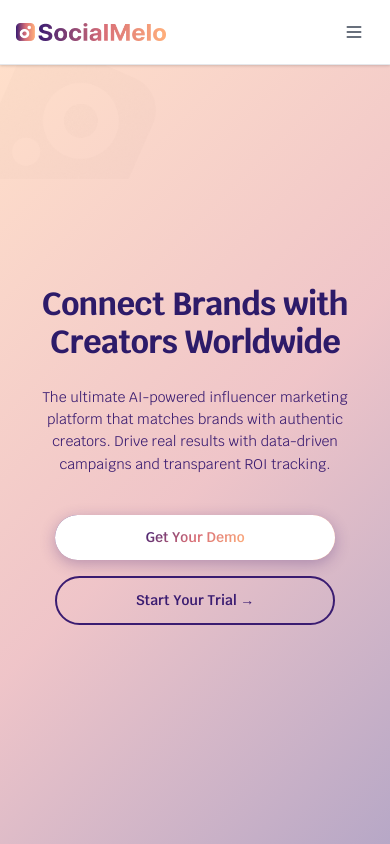
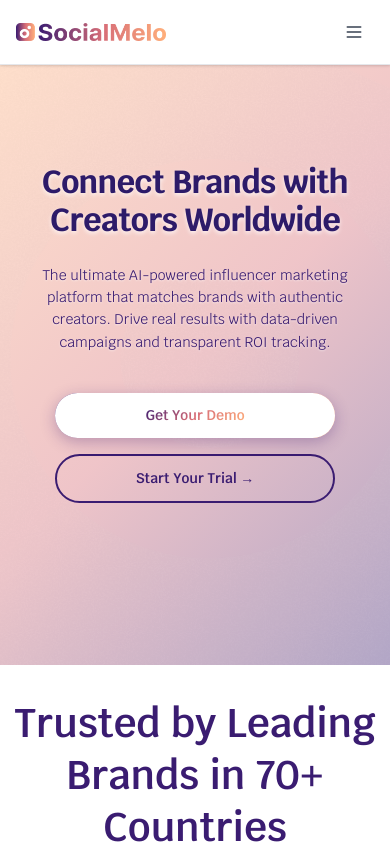
Before and after one commit to A8IK/socialMelo, a React (Vite) app: page / in a window 390 px wide. Shown: the top 844 px of the page. Built offline with nearby package versions, Linux system fonts and the light colour scheme.

Commit message:
fix: Fixed 4 section responsiveness and link some of page and routing.

```diff
--- a/src/components/FixMeeting.css
+++ b/src/components/FixMeeting.css
@@ -1,7 +1,6 @@
 .team-platform-section {
   background-color: #FFB17E;
   padding: 60px 20px;
-  min-height: 100vh;
   display: flex;
   align-items: center;
 }
@@ -17,6 +16,8 @@
   grid-template-columns: 1fr 1fr;
   gap: 80px;
   align-items: center;
+  margin-top: 2rem;
+  margin-bottom: 2rem;
 }
 
 /* Calendar Section */
--- a/src/components/Home.css
+++ b/src/components/Home.css
@@ -1,16 +1,18 @@
-/* Home.css */
 .hero-section {
   position: relative;
-  min-height: 100vh;
   background: linear-gradient(135deg, #FFAF7B66, #D76D7766, #3A1C7166);
   overflow: hidden;
   display: flex;
   align-items: center;
-  padding: 2rem 0;
+   padding: 3rem 0;
+   min-height: 600px;
 }
+
+
 
 .hero-container {
   position: relative;
+  height: 100%;
   width: 100%;
   min-width: 1024px;
   max-width: 1920px;
@@ -52,13 +54,23 @@
   flex-wrap: wrap;
 }
 
-.hero-background-image {
+.hero-background-container {
   position: absolute;
   top: 0;
+  bottom: 0;
   left: 0;
-  opacity: 1;
-  width: 40%;
-  z-index: -3;
+  width: 70%;
+  height: 100%;
+  overflow: hidden;
+  z-index: 1;
+  opacity: 0.7;
+}
+
+.hero-background-image {
+  width: 100%;
+  height: 100%;
+  object-fit: cover;
+  object-position: bottom left;
 }
 
 .btn-demo {
@@ -114,6 +126,7 @@
   width: 100%;
   height: 500px;
   pointer-events: none;
+  z-index: 3;
 }
 
 /* Creator Cards */
@@ -337,7 +350,15 @@
     margin: -2rem auto 0 auto;
   }
 
-  /* Adjust hero content responsiveness */
+  .hero-background-container {
+    width: 70%;
+    opacity: 0.4;
+  }
+
+  .hero-background-image {
+    object-fit: cover;
+    object-position: center;
+  }
   /* Adjust hero content responsiveness */
 .hero-content {
   max-width: 550px;
@@ -491,6 +512,29 @@
   .rotating-image-container {
     display: none;
   }
+
+  .hero-background-container {
+    width: 100% !important;
+    opacity: 0.3 !important;
+  }
+
+  .hero-background-image {
+    object-fit: cover !important;
+    object-position: center !important;
+  }
+
+  .hero-container {
+    position: relative;
+    z-index: 3 !important;
+  }
+
+  .hero-title {
+    text-shadow: 0 2px 4px rgba(255, 255, 255, 0.8) !important;
+  }
+
+  .hero-description {
+    text-shadow: 0 1px 2px rgba(255, 255, 255, 0.6) !important;
+  }
 }
 
 @media (max-width: 480px) {
@@ -508,3 +552,15 @@
     font-size: 0.875rem;
   }
 }
+
+@media (min-width: 1024px){
+  .hero-section {
+    min-height: 100vh;
+  }
+}
+
+@media (min-width >= 1440px){
+  .hero-section {
+    /* min-height: 100vh; */
+  }
+}
--- a/src/components/Home.jsx
+++ b/src/components/Home.jsx
@@ -8,10 +8,12 @@ const Home = () => {
 );
   return (
     <section className="hero-section">
-       <img
-                src="Vectors.png"
-                alt="Background Vectors"
-                className="hero-background-image"/>
+       <div className="hero-background-container">
+          <img
+            src="Vectors.png"
+            alt="Background Vectors"
+            className="hero-background-image"/>
+        </div>
 
       <div className="hero-container">
         {/* Main Content */}
--- a/src/components/UserReview.css
+++ b/src/components/UserReview.css
@@ -48,8 +48,6 @@
 .phone-mockup {
   position: relative;
 }
-
-
 
 .phone-mockup__frame {
   width: 16rem;
@@ -207,21 +205,22 @@
 /* Testimonials Section */
 .testimonial-carousel__testimonials-section {
   width: 100%;
+  overflow: hidden;
 }
 
 .testimonials-wrapper {
   position: relative;
-  overflow: hidden;
 }
 
 .testimonials-container {
   display: flex;
   transition: transform 0.5s ease-in-out;
+  padding: 0 2rem;
 }
 
 .testimonial-slide {
   flex-shrink: 0;
-  padding: 0 0.75rem;
+  padding: 0 0.5rem;
 }
 
 .testimonial-slide--full {
@@ -229,11 +228,11 @@
 }
 
 .testimonial-slide--half {
-  width: 50%;
+  width: 55%;
 }
 
 .testimonial-slide--third {
-  width: 33.333333%;
+  width: 38%;
 }
 
 .testimonial-card {
@@ -265,12 +264,14 @@
   color: #374151;
   font-size: 0.875rem;
   line-height: 1.625;
-  margin-bottom: 1.5rem;
+  margin-bottom: 0.5rem;
 }
 
 .testimonial-card__user {
   display: flex;
   align-items: center;
+   padding-top: 0.75rem;
+   margin-top: auto;
 }
 
 .user-avatar {
@@ -344,7 +345,8 @@
 .dots-indicator {
   display: flex;
   justify-content: center;
-  margin-top: 2rem;
+  margin-top: 2.5rem;
+   margin-bottom: 1rem;
   gap: 0.5rem;
 }
 
@@ -404,6 +406,14 @@
 }
 
 @media (min-width: 1024px) {
+  .testimonial-card {
+    height: 300px;
+    display: flex;
+    flex-direction: column;
+    justify-content: space-between;
+    padding: 1.25rem;
+  }
+
   .testimonial-carousel {
     padding: 4rem 2rem;
   }
@@ -418,7 +428,7 @@
   }
 
   .testimonial-carousel__testimonials-section {
-    width: 66.666667%;
+    width: 73%;
   }
 
   .testimonial-carousel__title {
--- a/src/components/UserReview.jsx
+++ b/src/components/UserReview.jsx
@@ -125,7 +125,10 @@ const UserReview = () => {
               <div
                 className="testimonials-container"
                 style={{
-                  transform: `translateX(-${currentIndex * (100 / currentItemsPerView)}%)`
+                  transform: `translateX(-${currentIndex * (100 / currentItemsPerView)}%)`,
+                  width: '140%',
+                  padding: '0 3.5rem',
+                  marginLeft: '-2%',
                 }}>
                 {testimonials.map((testimonial) => (
                   <div
--- a/src/components/WorldCommunity.css
+++ b/src/components/WorldCommunity.css
@@ -1,11 +1,12 @@
 .worldwide-community {
   width: 100%;
-  min-height: 100vh;
   background: linear-gradient(135deg,
     rgba(255, 175, 123, 0.1) 0%,
     rgba(255, 192, 203, 0.1) 50%,
     rgba(128, 0, 128, 0.1) 100%);
   padding: 4rem 1rem;
+  align-items: center;
+  margin-bottom: -3rem;
 }
 
 .community-container {
@@ -17,6 +18,7 @@
 .title-section {
   text-align: center;
   margin-bottom: 4rem;
+  margin-bottom: clamp(2rem, 6vw, 4rem);
 }
 
 .main-title {
@@ -24,6 +26,7 @@
   font-weight: 700;
   margin-bottom: 1rem;
   line-height: 1.2;
+  margin-top: 2rem;
 }
 
 .title-normal {
@@ -41,10 +44,11 @@
 .countries-wrapper {
   position: relative;
   width: 100%;
-  height: 500px;
+  height: 60vh;
+  min-height: 400px;
+  max-height: 500px;
   max-width: 1000px;
   margin: 0 auto;
-  margin-bottom: -10rem;
 }
 
 /* Country Badges - Desktop */
@@ -280,6 +284,18 @@
   }
 }
 
+@media (min-width: 1440px) {
+  .countries-wrapper {
+    height: 50vh;
+  }
+}
+
+@media (min-width: 1200px) {
+  .countries-wrapper {
+    height: 55vh;
+  }
+}
+
 @media (min-width: 1025px) {
   .main-title {
     font-size: 2.5rem;
@@ -300,6 +316,24 @@
 
   .country-initial {
     font-size: 0.875rem;
+  }
+}
+
+@media (min-width: 1024px) {
+  .worldwide-community {
+    padding: 4rem 1rem 1rem 1rem;
+  }
+}
+
+@media (min-width: 1200px) {
+  .worldwide-community {
+    padding: 4rem 1rem 1.5rem 1rem;
+  }
+}
+
+@media (min-width: 1440px) {
+  .worldwide-community {
+    padding: 4rem 1rem 1rem 1rem;
   }
 }
 
--- a/src/components/WorldCommunity.jsx
+++ b/src/components/WorldCommunity.jsx
@@ -88,8 +88,7 @@ const WorldwideCommunity = () => {
               stroke="url(#lineGradient)"
               strokeWidth="1"
               fill="none"
-              className="line-1"
-            />
+              className="line-1"/>
             <path
               d="M150,300 Q350,250 550,320"
               stroke="url(#lineGradient)"
--- a/src/components/client.jsx
+++ /dev/null
@@ -1,11 +0,0 @@
-import React from 'react';
-import { hydrateRoot } from 'react-dom/client';
-import { BrowserRouter } from 'react-router-dom';
-import App from './App';
-
-hydrateRoot(
-  document.getElementById('root'),
-  <BrowserRouter>
-    <App />
-  </BrowserRouter>
-);
```
